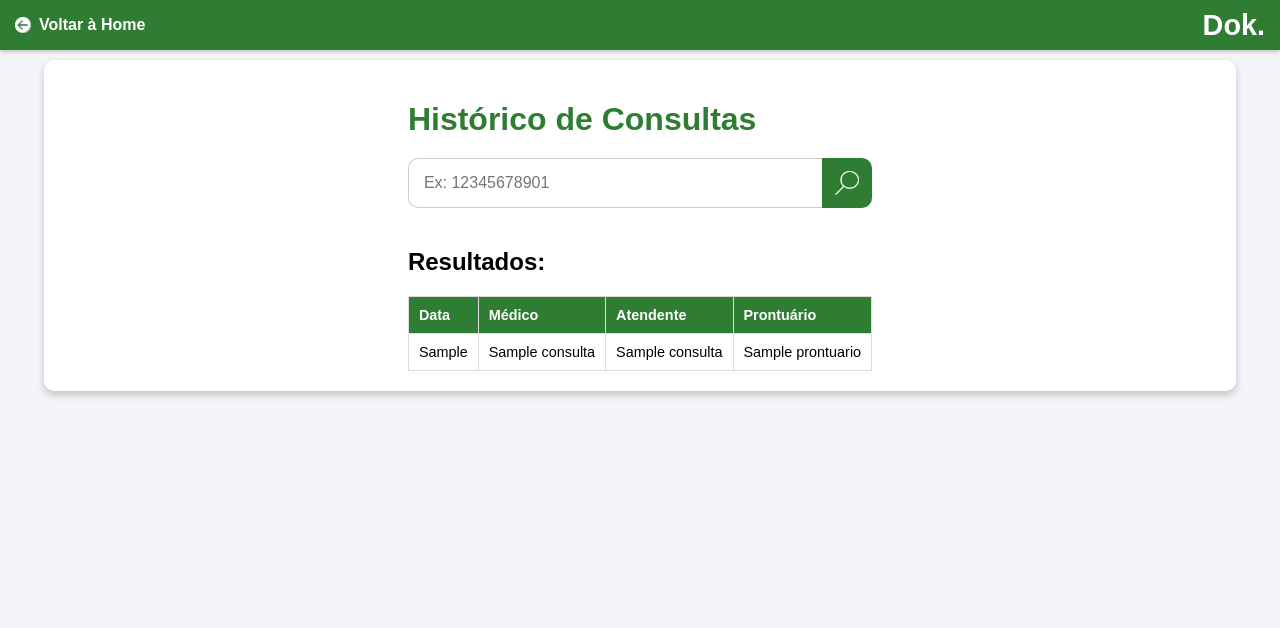
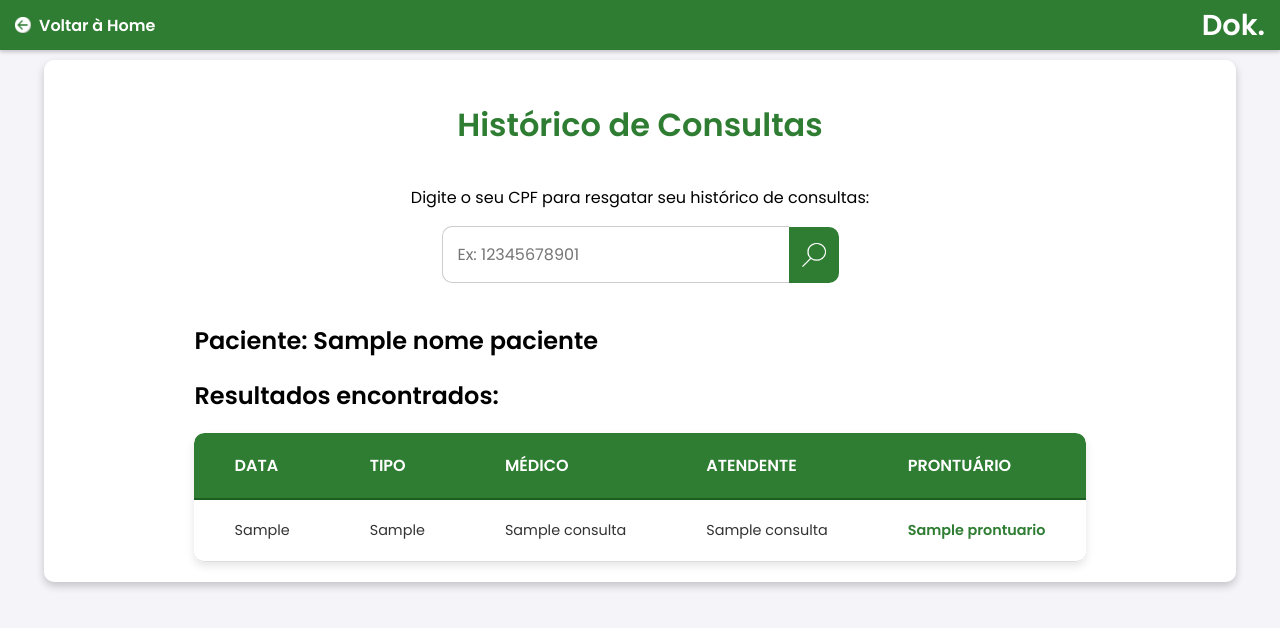
Before and after one commit to marcogarcia2/medical-system, a Django app: template Django/website/templates/website/consultas.html in a window 1280 px wide. Shown: the top 628 px of the page. Run offline with Django 5.2, Linux system fonts and the light colour scheme; the template is opened without the code that fills it: most values are stand-ins (such as "Sample title", 1, 10 or a date in 2020).

Commit message:
Melhorias estéticas

```diff
--- a/Django/website/static/website/consultas.css
+++ b/Django/website/static/website/consultas.css
@@ -1,6 +1,6 @@
 /* Estilo geral da página */
 body {
-    font-family: Arial, sans-serif;
+    font-family: 'Poppins', sans-serif; /* Fonte Poppins */
     margin: 0;
     padding: 0;
     background-color: #f4f4f9;
@@ -12,19 +12,30 @@ body {
 /* Cabeçalho fixo */
 header {
     width: 100%;
-    background-color: #2e7d32; /* Verde escuro */
-    padding: 5px 15px; /* Reduzido para economizar espaço */
-    position: fixed; /* Fixa o cabeçalho no topo */
+    background-color: #2e7d32;
+    padding: 5px 15px;
+    position: fixed;
     top: 0;
     left: 0;
     box-shadow: 0 2px 4px rgba(0, 0, 0, 0.2);
     display: flex;
-    justify-content: space-between; /* Espaçamento entre botão e logo */
+    justify-content: space-between;
     align-items: center;
     z-index: 1000;
-    height: 50px; /* Define altura fixa mais compacta */
-    box-sizing: border-box; /* Inclui padding na altura */
+    height: 50px;
+    box-sizing: border-box;
+    font-family: 'Poppins', sans-serif; /* Fonte Poppins */
 }
+
+.top {
+    display: flex;
+    flex-direction: column;
+    align-items: center; /* Alinha todos os filhos no centro horizontal */
+    justify-content: center; /* Opcional: centraliza verticalmente se necessário */
+    width: 100%; /* Garante que o container ocupe toda a largura */
+    margin-bottom: 20px; /* Espaçamento abaixo da pesquisa */
+}
+
 
 /* Botão Voltar à Home */
 .back-home-btn {
@@ -39,6 +50,7 @@ header {
     text-decoration: none;
     transition: color 0.3s ease;
     padding: 0;
+    font-family: 'Poppins', sans-serif; /* Fonte Poppins */
 }
 
 .back-home-btn img {
@@ -48,17 +60,25 @@ header {
 }
 
 .back-home-btn:hover {
-    color: #d0f0d0; /* Verde mais claro ao passar o mouse */
+    color: #d0f0d0;
 }
 
 /* Logo da empresa */
 .logo {
-    margin-left: auto; /* Empurra a logo para o lado direito */
+    margin-left: auto;
     color: white;
-    font-size: 1.2rem; /* Ajustado para um tamanho menor */
+    font-size: 1.2rem;
     font-weight: bold;
-    white-space: nowrap; /* Evita quebra de linha na logo */
+    white-space: nowrap;
+    font-family: 'Poppins', sans-serif; /* Fonte Poppins */
 }
+
+/* .search-container {
+    display: flex;
+    flex-direction: column;
+    align-items: center;
+    margin-bottom: 20px;
+} */
 
 /* Conteúdo principal */
 .overlay {
@@ -67,17 +87,25 @@ header {
     box-shadow: 0 4px 8px rgba(0, 0, 0, 0.2);
     width: 90%;
     height: 90%;
-    margin-top: 60px; /* Ajustado para compensar corretamente o cabeçalho fixo */
+    margin-top: 60px;
     display: flex;
     flex-direction: column;
+    /* justify-content: center; */
     align-items: center;
     padding: 20px;
+    font-family: 'Poppins', sans-serif; /* Fonte Poppins */
 }
 
 /* Título */
 h1 {
     color: #2e7d32;
     margin-bottom: 20px;
+    text-align: center;
+    font-family: 'Poppins', sans-serif; /* Fonte Poppins */
+}
+
+p {
+    text-align: center;
 }
 
 /* Barra de pesquisa */
@@ -87,6 +115,7 @@ h1 {
     width: 100%;
     max-width: 600px;
     margin-bottom: 20px;
+    justify-content: center;
 }
 
 .search-bar input[type="text"] {
@@ -97,12 +126,13 @@ h1 {
     border-radius: 10px 0 0 10px;
     font-size: 1rem;
     box-sizing: border-box;
+    font-family: 'Poppins', sans-serif; /* Fonte Poppins */
 }
 
 .search-bar .search-btn {
-    width: 50px; /* Ajuste a largura do botão verde */
-    height: 50px; /* Ajuste a altura do botão verde */
-    background-color: #2e7d32; /* Verde escuro */
+    width: 50px;
+    height: 56px;
+    background-color: #2e7d32;
     border: none;
     border-radius: 0 10px 10px 0;
     display: flex;
@@ -118,41 +148,82 @@ h1 {
 }
 
 .search-bar .search-btn img {
-    width: 24px; /* Tamanho fixo da imagem */
-    height: 24px; /* Tamanho fixo da imagem */
+    width: 24px;
+    height: 24px;
 }
 
-
-/* Área de resultados */
-.results {
-    margin-top: 20px;
+/* Estilo da tabela */
+.results table {
     width: 100%;
-    flex: 1;
-    overflow-y: auto;
+    border-collapse: separate;
+    border-spacing: 0; /* Remove espaçamento entre as bordas */
+    margin-top: 10px;
+    font-family: 'Poppins', sans-serif; /* Fonte Poppins */
+    background-color: white; /* Fundo branco */
+    box-shadow: 0 4px 8px rgba(0, 0, 0, 0.1); /* Sombra */
+    border-radius: 10px; /* Bordas arredondadas */
+    overflow: hidden; /* Garante que o conteúdo respeite as bordas */
 }
 
-.results table {
-    width: 100%;
-    border-collapse: collapse;
-    margin-top: 10px;
+/* Cabeçalho da tabela */
+.results th {
+    background-color: #2e7d32; /* Verde escuro */
+    color: white;
+    padding: 20px 40px; /* Espaçamento interno */
+    text-align: left;
+    font-size: 1rem;
+    font-weight: 600;
+    text-transform: uppercase;
+    border-bottom: 2px solid #1b5e20; /* Linha separadora */
 }
 
-.results th, .results td {
-    border: 1px solid #ddd;
-    padding: 10px;
+/* Linhas da tabela */
+.results td {
+    white-space: nowrap;
+    padding: 20px 40px; /* Ajusta espaçamento interno */
     text-align: left;
     font-size: 0.9rem;
+    color: #333; /* Texto escuro */
+    border-bottom: 1px solid #ddd; /* Linha separadora entre as células */
 }
 
-.results th {
-    background-color: #2e7d32;
-    color: white;
+/* Cor alternada para as linhas */
+.results tr:nth-child(even) {
+    background-color: #f9f9f9; /* Cor de fundo para linhas pares */
 }
 
-.results tr:nth-child(even) {
-    background-color: #f9f9f9;
+/* Efeito ao passar o mouse */
+.results tr:hover {
+    background-color: #e8f5e9; /* Verde claro */
+    cursor: pointer; /* Adiciona o cursor pointer para indicar interatividade */
 }
 
-.results tr:hover {
-    background-color: #f1f1f1;
+/* Links no Prontuário */
+.results td a {
+    color: #2e7d32; /* Verde */
+    text-decoration: none;
+    font-weight: bold;
+    transition: color 0.3s ease;
 }
+
+.results td a:hover {
+    color: #1b5e20; /* Verde mais escuro ao passar o mouse */
+    text-decoration: underline;
+}
+
+/* Bordas arredondadas (ajuste para cabeçalho e rodapé) */
+.results th:first-child {
+    border-top-left-radius: 10px;
+}
+
+.results th:last-child {
+    border-top-right-radius: 10px;
+}
+
+.results td:first-child {
+    border-bottom-left-radius: 10px;
+}
+
+.results td:last-child {
+    border-bottom-right-radius: 10px;
+}
--- a/Django/website/templates/website/consultas.html
+++ b/Django/website/templates/website/consultas.html
@@ -3,6 +3,7 @@
 <html lang="en">
 <head>
     <meta charset="UTF-8">
+    <link href="https://fonts.googleapis.com/css2?family=Poppins:wght@400;500;600&display=swap" rel="stylesheet">
     <meta name="viewport" content="width=device-width, initial-scale=1.0">
     <title>Histórico de Consultas</title>
     <link rel="stylesheet" href="{% static 'website/consultas.css' %}">
@@ -24,23 +25,42 @@
     <!-- Conteúdo principal -->
     <div class="overlay">
         <div class="container">
+            <div class="top">
                 <h1>Histórico de Consultas</h1>
+                <p>Digite o seu CPF para resgatar seu histórico de consultas:</p>
                 <form action="/consultas" method="GET">
                     <div class="search-bar">
-                    <input type="text" id="cpf" name="cpf" placeholder="Ex: 12345678901" required>
+                        <input
+                        type="text"
+                        id="cpf"
+                        name="cpf"
+                        placeholder="Ex: 12345678901"
+                        required
+                        pattern="\d{11}"
+                        title="Insira exatamente 11 números."
+                        maxlength="11"
+                        >
                         <button type="submit" class="search-btn">
                             <img src="{% static 'website/lupa-icon.png' %}" alt="Buscar">
                         </button>
                     </div>
                 </form>
+            </div>
+            <div class="patient-info">
+                {% if nome_paciente %}
+                    <h2>Paciente: {{ nome_paciente }}</h2>
+                {% endif %}
+            </div>
             <!-- Área de resultados -->
             <div class="results">
-                <h2>Resultados:</h2>
+                {% if cpf %}
+                    <h2>Resultados encontrados:</h2>
                     {% if resultados %}
                         <table>
                             <thead>
                                 <tr>
                                     <th>Data</th>
+                                    <th>Tipo</th>
                                     <th>Médico</th>
                                     <th>Atendente</th>
                                     <th>Prontuário</th>
@@ -50,9 +70,18 @@
                                 {% for consulta in resultados %}
                                     <tr>
                                         <td>{{ consulta.data_consulta }}</td>
+                                        <td>{{ consulta.especialidade_medico }}</td>
                                         <td>{{ consulta.nome_medico }}</td>
                                         <td>{{ consulta.nome_atendente }}</td>
-                                <td>{{ consulta.prontuario }}</td>
+                                        <td>
+                                            {% if consulta.prontuario and consulta.prontuario != "Indisponível" %}
+                                                <a href="{{ consulta.prontuario }}" target="_blank" rel="noopener noreferrer">
+                                                {{ consulta.prontuario }}
+                                                </a>
+                                            {% else %}
+                                                Indisponível
+                                            {% endif %}
+                                        </td>
                                     </tr>
                                 {% endfor %}
                             </tbody>
@@ -60,6 +89,9 @@
                     {% else %}
                         <p>Nenhuma consulta encontrada para o CPF: {{ cpf }}</p>
                     {% endif %}
+                {% else %}
+                    <!-- Exibe nada, ou algum conteúdo padrão sem a mensagem de erro -->
+                {% endif %}
             </div>
         </div>
     </div>
--- a/docker-compose.yml
+++ b/docker-compose.yml
@@ -11,8 +11,8 @@ services:
       POSTGRES_DB: postgres
     volumes:
       - postgres_db_data:/var/lib/postgresql/data
-      - ./db/init.sql:/docker-entrypoint-initdb.d/1-esquema.sql
-      - ./db/data.sql:/docker-entrypoint-initdb.d/2-dados.sql
+      - ./db/init.sql:/docker-entrypoint-initdb.d/1-init.sql
+      - ./db/data.sql:/docker-entrypoint-initdb.d/2-data.sql
     networks:
       - app_network
 
```
Also changed, not shown: Django/website/views.py (+30 -3 lines). Lines whose indentation alone changed are shown as unchanged.
